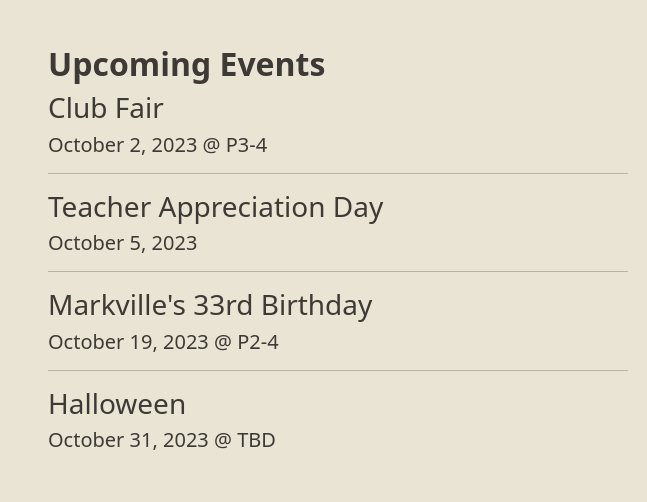
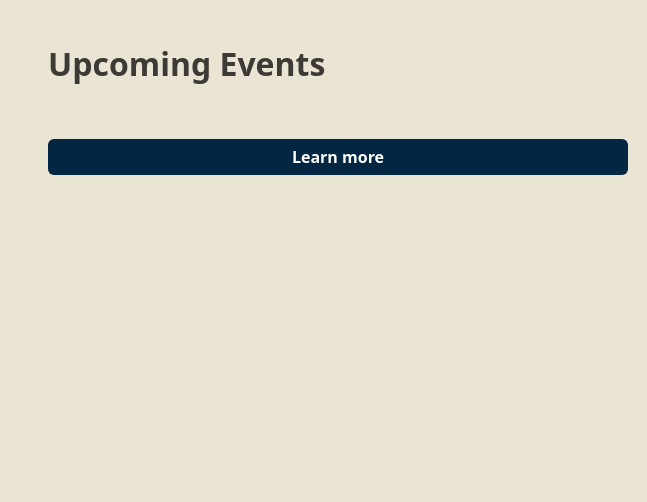
Before and after one commit to markvillesac/markvillesac.github.io, a plain HTML site: page index.html in a window 1280 px wide. Shown: the part 307-809 px from the top of the page, 0-647 px from the left. Drawn offline with nearby package versions, Linux system fonts and the light colour scheme.

Commit message:
Update index.html

```diff
--- a/index.html
+++ b/index.html
@@ -140,24 +140,6 @@
         <div class="col-md">
           <h2><strong>Upcoming Events</strong></h2>
 
-          <h3>Club Fair</h3>
-          <h5>October 2, 2023 @ P3-4</h5>
-
-          <hr>
-
-          <h3>Teacher Appreciation Day</h3>
-          <h5>October 5, 2023</h5>
-
-          <hr>
-
-          <h3>Markville's 33rd Birthday</h3>
-          <h5>October 19, 2023 @ P2-4</h5>
-
-          <hr>
-
-          <h3>Halloween</h3>
-          <h5>October 31, 2023 @ TBD</h5>
-
           <a type="button" class="btn btn-dark w-100 my-5" href="html/upcoming-events.html">Learn more</a>
         </div>
 
```
